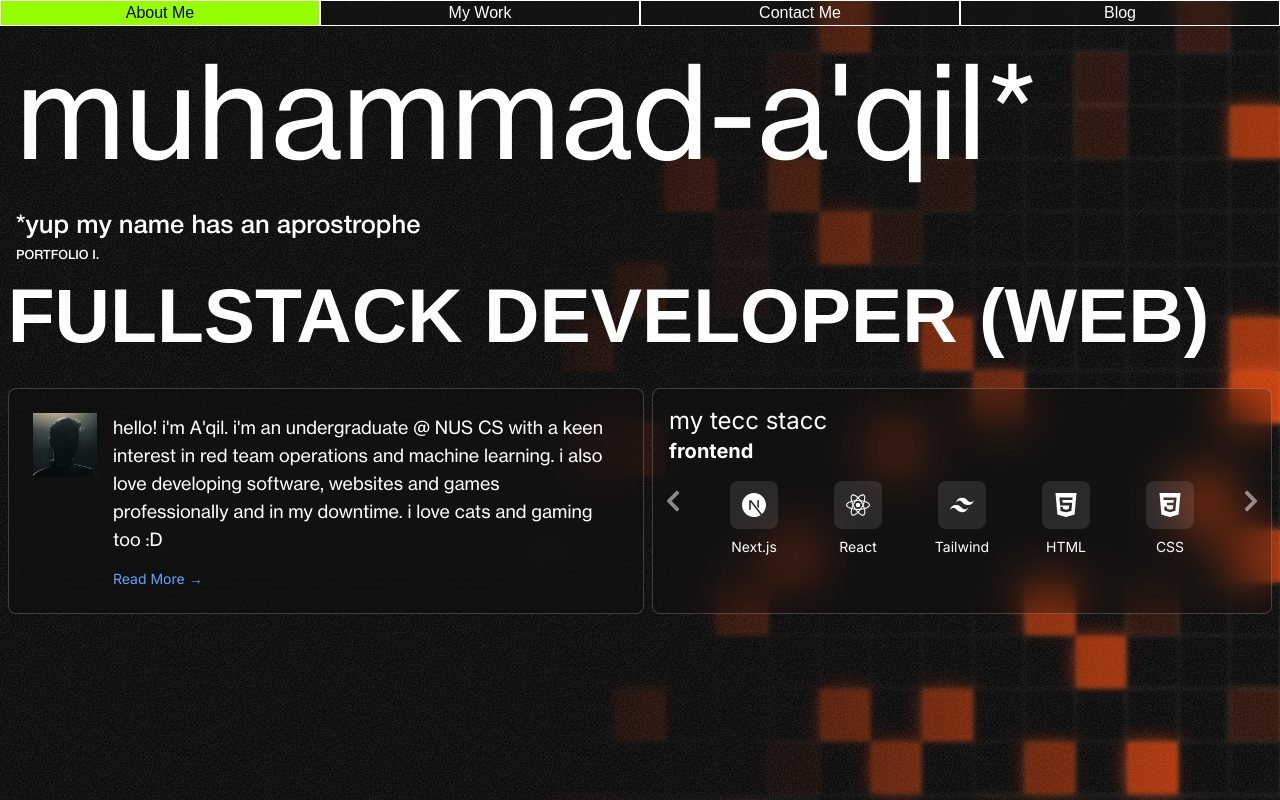
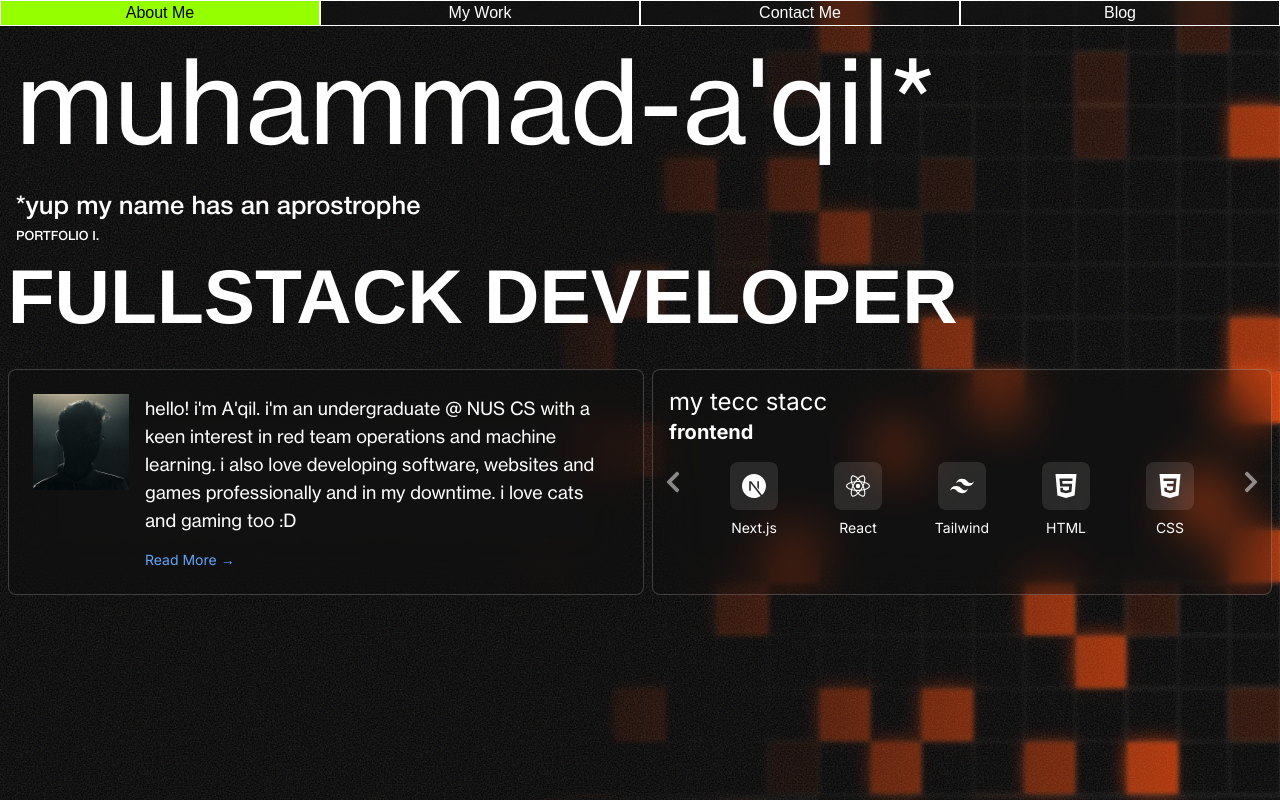
Before and after one commit to qilstiano/qilstiano.github.io, a Next.js app: page / in a window 1280 px wide. Built offline with nearby package versions, Linux system fonts and the light colour scheme; a web font is replaced by a local one.

Commit message:
updates to pages

```diff
--- /dev/null
+++ b/app/components/AboutMe.jsx
@@ -0,0 +1,55 @@
+'use client';
+import { useEffect, useRef, useState } from 'react';
+
+export default function AboutMe() {
+  const [pixelation, setPixelation] = useState(20); // Initial pixelation level
+  const imageRef = useRef(null);
+
+  useEffect(() => {
+    // Gradually reduce pixelation over time
+    const interval = setInterval(() => {
+      setPixelation((prev) => {
+        if (prev <= 0) {
+          clearInterval(interval);
+          return 0;
+        }
+        return prev - 1;
+      });
+    }, 50); // Adjust the speed of the effect here
+
+    return () => clearInterval(interval);
+  }, []);
+
+  return (
+    <div className="flex-1 bg-black/10 backdrop-blur-xl rounded-lg p-6 border border-white/20">
+      <div className="flex items-start gap-4">
+        {/* Image with pixelation effect */}
+        <div
+          ref={imageRef}
+          className="w-24 h-24 flex-shrink-0 relative overflow-hidden"
+          style={{
+            filter: `blur(${pixelation}px)`,
+            transition: 'filter 0.1s ease-out',
+          }}
+        >
+          <img
+            src="./a'qil.png"
+            alt="Your Image"
+            className="w-full h-full object-cover"
+          />
+        </div>
+        {/* Text content */}
+        <div className="flex flex-col">
+          <p className="text-lg mb-4 font-grotesk">
+            hello! i'm A'qil. i'm an undergraduate @ NUS CS with a keen interest in red team operations and
+            machine learning. i also love developing software, websites and games professionally and in my downtime. i love
+            cats and gaming too :D
+          </p>
+          <a href="/about" className="text-sm text-blue-400 hover:underline">
+            Read More →
+          </a>
+        </div>
+      </div>
+    </div>
+  );
+}
--- a/app/components/LoopingWords.jsx
+++ b/app/components/LoopingWords.jsx
@@ -69,7 +69,7 @@ export default function LoopingWords() {
               <p className="looping-words__p">ASPIRING RED TEAM/PENTESTING SPECIALIST</p>
             </li>
             <li className="looping-words__list">
-              <p className="looping-words__p">FULLSTACK DEVELOPER (WEB)</p>
+              <p className="looping-words__p">FULLSTACK DEVELOPER</p>
             </li>
             <li className="looping-words__list">
               <p className="looping-words__p">ASPIRING AI/ML ENGINEER</p>
--- a/app/components/Loopingwords.module.css
+++ b/app/components/Loopingwords.module.css
@@ -27,71 +27,10 @@
   padding: 0;
   font-family: PP Neue Corp, sans-serif;
   font-weight: 700;
+  color: #FF5F15;
   list-style: none;
   display: flex;
   position: relative;
-}
-
-.looping-words__list.is--primary {
-  color: var(--color-primary);
-}
-
-.looping-words__list.is--gray {
-  color: var(--color-neutral-500);
-}
-
-.looping-words__fade {
-  background-image: linear-gradient(180deg, var(--color-neutral-300) 5%, transparent 40%, transparent 60%, var(--color-neutral-300) 95%);
-  pointer-events: none;
-  width: 100%;
-  height: 100%;
-  position: absolute;
-  top: 0;
-  left: 0;
-}
-
-.looping-words__fade.is--radial {
-  background-image: radial-gradient(circle closest-side at 50% 50%, transparent 64%, var(--color-neutral-400) 93%);
-  width: 140%;
-  display: block;
-  left: -20%;
-}
-
-.looping-words__selector {
-  pointer-events: none;
-  width: 100%;
-  height: .9em;
-  position: absolute;
-  top: 50%;
-  left: 50%;
-  transform: translate(-50%, -50%);
-}
-
-.looping-words__edge {
-  border-top: .035em solid var(--color-primary);
-  border-left: .035em solid var(--color-primary);
-  width: .125em;
-  height: .125em;
-  position: absolute;
-  top: 0;
-  left: 0;
-}
-
-.looping-words__edge.is--2 {
-  left: auto;
-  right: 0;
-  transform: rotate(90deg);
-}
-
-.looping-words__edge.is--3 {
-  inset: auto 0 0 auto;
-  transform: rotate(180deg);
-}
-
-.looping-words__edge.is--4 {
-  top: auto;
-  bottom: 0;
-  transform: rotate(270deg);
 }
 
 .looping-words__containers {
@@ -103,6 +42,7 @@
 
 .looping-words__p {
   margin: 0;
+  color: #FF5F15;
 }
 
 @font-face {
--- a/app/components/navbar.jsx
+++ b/app/components/navbar.jsx
@@ -22,12 +22,52 @@ function Navbar() {
     };
   }, []);
 
+  // Function to scramble text
+  const scrambleText = (event) => {
+    const originalText = event.target.innerText;
+    let scrambledText = '';
+    const characters = 'ABCDEFGHIJKLMNOPQRSTUVWXYZabcdefghijklmnopqrstuvwxyz0123456789';
+    let scrambleInterval;
+
+    // Start scrambling
+    scrambleInterval = setInterval(() => {
+      scrambledText = originalText
+        .split('')
+        .map((char, index) => {
+          if (char === ' ') return ' '; // Preserve spaces
+          return characters[Math.floor(Math.random() * characters.length)];
+        })
+        .join('');
+      event.target.innerText = scrambledText;
+    }, 100);
+
+    // Stop scrambling after 1 second
+    setTimeout(() => {
+      clearInterval(scrambleInterval);
+      event.target.innerText = originalText; // Restore original text
+    }, 400);
+
+    // Restore original text if the user stops hovering early
+    event.target.addEventListener('mouseleave', () => {
+      clearInterval(scrambleInterval);
+      event.target.innerText = originalText;
+    }, { once: true });
+  };
+
   return (
     <div className={`${styles.navbar} ${isScrolled ? styles.scrolled : ''}`}>
-      <Link legacyBehavior href="/"><a className={styles.navButton}>About Me</a></Link>
-      <Link legacyBehavior href="/process"><a className={styles.navButton}>My Work</a></Link>
-      <Link legacyBehavior href="/contact"><a className={styles.navButton}>Contact Me</a></Link>
-      <Link legacyBehavior href="/blog"><a className={styles.navButton}>Blog</a></Link>
+      <Link legacyBehavior href="/">
+        <a className={styles.navButton} onMouseEnter={scrambleText}>About Me</a>
+      </Link>
+      <Link legacyBehavior href="/process">
+        <a className={styles.navButton} onMouseEnter={scrambleText}>My Work</a>
+      </Link>
+      <Link legacyBehavior href="/contact">
+        <a className={styles.navButton} onMouseEnter={scrambleText}>Contact Me</a>
+      </Link>
+      <Link legacyBehavior href="/blog">
+        <a className={styles.navButton} onMouseEnter={scrambleText}>Blog</a>
+      </Link>
     </div>
   );
 }
--- a/app/page.js
+++ b/app/page.js
@@ -4,6 +4,7 @@ import Navbar from './components/navbar';
 import LoadingScreen from './components/LoadingScreen';
 import LoopingWords from './components/LoopingWords';
 import TechStackCarousel from './components/TechStack';
+import AboutMe from './components/AboutMe';
 import './globals.css';
 
 export default function Home() {
@@ -127,29 +128,14 @@ export default function Home() {
         <Navbar />
         <div className="absolute inset-0 text-white flex flex-col items-start my-4">
           <div className="px-4 rounded-md font-grotesk">
-            <p className="text-[10vw] sm:text-[9vw] md:text-[10vw]">{displayName || targetName}</p>
+            <p className="text-[9vw] sm:text-[8vw] md:text-[9vw]">{displayName || targetName}</p>
             <p className="text-[1vw] sm:text-[1vw] md:text-[2vw] font-helveticaMedium"> *yup my name has an aprostrophe</p>
             <p className="text-[1vw] sm:text-[0.5vw] md:text-[1vw] font-helveticaMedium"> PORTFOLIO I.</p>
           </div>
           <LoopingWords />
           <div className="flex flex-col sm:flex-row gap-2 px-2 w-full">
-            {/* Segment 1: About Me */}
-            <div className="flex-1 bg-black/10 backdrop-blur-xl rounded-lg p-6 border border-white/20">
-              <div className="flex items-start gap-4">
-                <img src="./a'qil.png" alt="Your Image" className="w-16 h-16 flex-shrink-0" />
-                <div className="flex flex-col">
-                  <p className="text-lg mb-4 font-grotesk">
-                    hello! i'm A'qil. i'm an undergraduate @ NUS CS with a keen interest in red team operations and
-                    machine learning. i also love developing software, websites and games professionally and in my downtime. i love
-                    cats and gaming too :D
-                  </p>
-                  <a href="/about" className="text-sm text-blue-400 hover:underline">Read More →</a>
-                </div>
-              </div>
-            </div>
-
-            {/* Segment 2: Tech Stack Carousel */}
-            <TechStackCarousel className=""/>
+            <AboutMe/>
+            <TechStackCarousel/>
 
           </div>
         </div>
```
